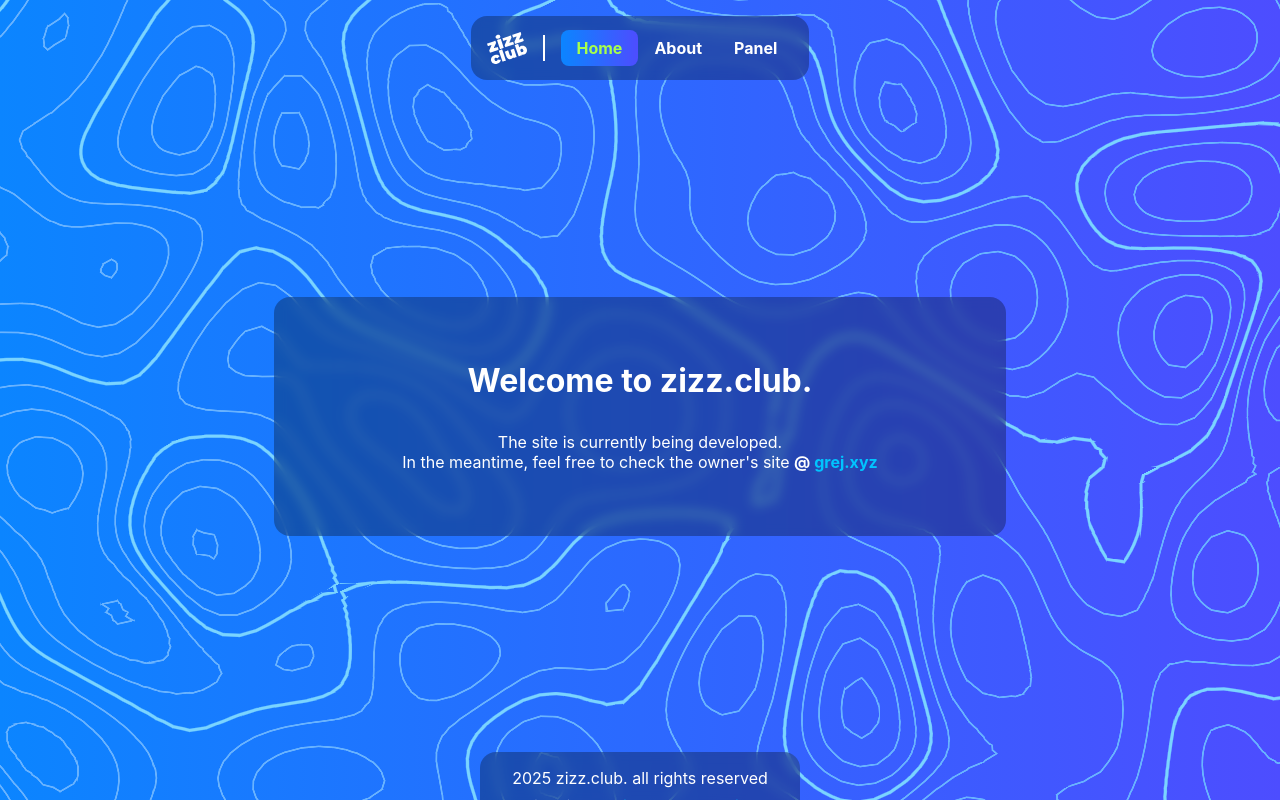
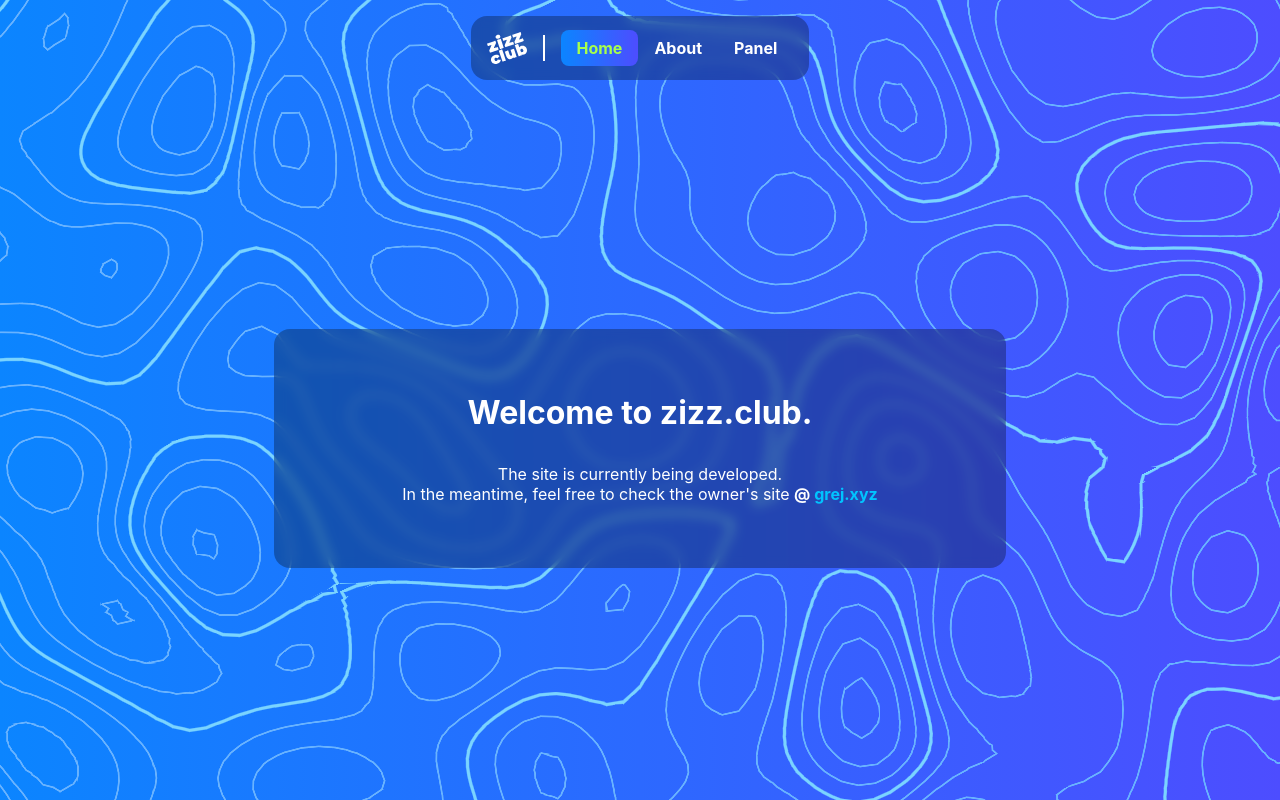
Before and after one commit to zizz-club/website, a PHP site: page /index.php?page=footer in a window 1280 px wide. Run offline with PHP 8.4, Linux system fonts and the light colour scheme; some libraries are stand-ins or nearby versions.

Commit message:
Remove footer module and related styles; update layout to eliminate footer dependencies

```diff
--- a/assets/css/imports.css
+++ b/assets/css/imports.css
@@ -4,5 +4,4 @@
 @import url("modules/background.css");
 @import url("modules/navbar.css");
 @import url("modules/wrapper.css");
-@import url("modules/footer.css");
 @import url("modules/preloader.css");
--- a/assets/css/modules/footer.css
+++ /dev/null
@@ -1,24 +0,0 @@
-footer {
-    display: flex;
-    flex-direction: column;
-    align-items: center;
-    height: var(--footer-height);
-    padding: calc(var(--footer-padding) / 2) calc(var(--footer-padding) * 2);
-    background: var(--footer-background);
-    backdrop-filter: blur(6px);
-    border-radius: 16px 16px 0 0;
-    position: fixed;
-    bottom: 0;
-    z-index: 50;
-    transition: height 0.5s ease-in-out;
-    position: absolute;
-    overflow: hidden;
-}
-
-footer:hover {
-    height: calc(var(--footer-height) * 2);
-}
-
-footer .content {
-    margin-top: calc(var(--footer-height) / 4);
-}
--- a/assets/css/modules/wrapper.css
+++ b/assets/css/modules/wrapper.css
@@ -1,8 +1,7 @@
 .wrapper {
     width: 100%;
-    height: calc(100vh - var(--navbar-total-height) - var(--footer-total-height));
+    height: calc(100vh - var(--navbar-total-height));
     margin-top: var(--navbar-total-height);
-    margin-bottom: var(--footer-total-height);
     display: flex;
     flex-direction: column;
     align-items: center;
--- a/assets/css/variables.css
+++ b/assets/css/variables.css
@@ -21,12 +21,6 @@
         var(--navbar-height) + (var(--navbar-margin) * 2) +
             var(--navbar-padding)
     );
-    --footer-height: 32px;
-    --footer-padding: 16px;
-    --footer-background: rgba(0, 0, 0, 0.3);
-    --footer-total-height: calc(
-        var(--footer-height) + (var(--footer-padding) * 2)
-    );
     --preloader-background: rgb(32, 32, 32);
     --preloader-spinner-color: rgb(255, 255, 255);
 }
--- a/assets/js/imports.php
+++ b/assets/js/imports.php
@@ -1,5 +1,4 @@
 <script src="https://cdnjs.cloudflare.com/ajax/libs/three.js/r128/three.min.js"></script>
-<script src="https://cdnjs.cloudflare.com/ajax/libs/simplex-noise/2.4.0/simplex-noise.min.js"></script>
 <script src="https://cdnjs.cloudflare.com/ajax/libs/jquery/3.7.1/jquery.min.js"></script>
 <script src="https://cdnjs.cloudflare.com/ajax/libs/jquery.imagesloaded/5.0.0/imagesloaded.pkgd.min.js"></script>
 <script src="assets/js/modules/background.js"></script>
--- a/index.php
+++ b/index.php
@@ -24,6 +24,5 @@
         <?php include 'modules/navbar.php'; ?>
         <?php include 'pages/' . $page . '.php'; ?>
         <?php include 'assets/js/imports.php'; ?>
-        <?php include 'modules/footer.php'; ?>
     </body>
 </html>
--- a/modules/footer.php
+++ /dev/null
@@ -1,4 +0,0 @@
-<footer>
-    <div class="content"><?php echo date("Y"); ?> zizz.club. all rights reserved</div>
-    <div class="content">site github: <a href="https://github.com/zizz-club/website">zizz-club/website</a></div>
-</footer>
```
Also changed, not shown: README.md.
